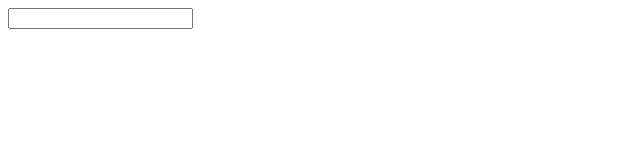
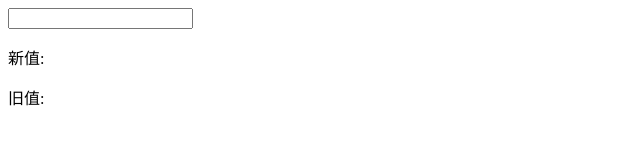
Before and after one commit to nishizbdjy/vue-, a Vue app: page / in a window 1280 px wide. Shown: the top 160 px of the page, without its empty margins (0-640 px from the left). Built offline with nearby package versions, Linux system fonts and the light colour scheme.

Commit message:
完成侦听器属性

```diff
--- /dev/null
+++ b/src/components/侦听器属性.vue
@@ -0,0 +1,30 @@
+<template>
+  <div>
+    <input type="text" v-model="bianhua" />
+    <p>新值:{{xin}}</p>
+    <p>旧值:{{jiu}}</p>
+  </div>
+</template>
+
+<script>
+export default {
+  data() {
+    return {
+      bianhua: '',
+      xin: '',
+      jiu: ''
+    };
+  },
+  //侦听器属性能侦听异步请求变化的数据
+  watch: {
+    //侦听的属性名
+    bianhua(xin, jiu) {
+      this.xin = xin;
+      this.jiu = jiu;
+    }
+  }
+};
+</script>
+
+<style>
+</style>
--- a/src/main.js
+++ b/src/main.js
@@ -1,6 +1,6 @@
 import Vue from 'vue'
 // import App from './App.vue'
-import App from '@/components/计算属性.vue'
+import App from '@/components/侦听器属性.vue'
 
 
 Vue.config.productionTip = false
```
